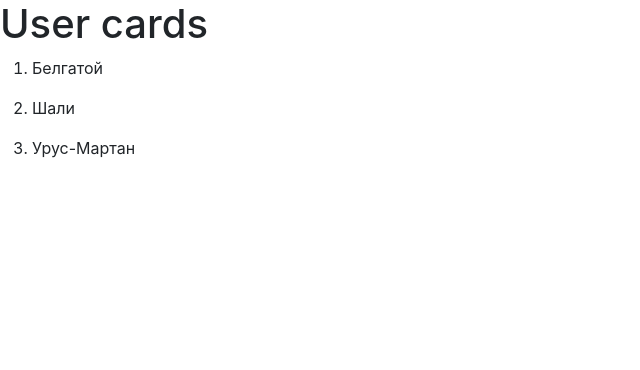
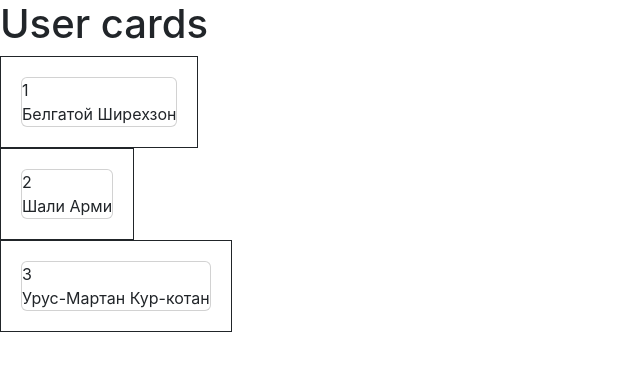
Before and after one commit to stsdmchv/test-project, a React (Create React App) app: page / in a window 1280 px wide. Shown: the top 370 px of the page, without its empty margins (0-640 px from the left). Built offline with nearby package versions, Linux system fonts and the light colour scheme; the HTML template or start-up script is replaced by a standard one.

Commit message:
Create cards for users.

```diff
--- /dev/null
+++ b/src/components/userCards.css
@@ -0,0 +1,10 @@
+.Body {
+  display: flex;
+}
+
+.UserCard {
+  padding: 20px;
+  border: 1px solid;
+}
+
+/*# sourceMappingURL=userCards.css.map */
--- a/src/components/userCards.js
+++ b/src/components/userCards.js
@@ -1,14 +1,17 @@
+import {Card} from "react-bootstrap";
+import './userCards.css'
+
 const users = []
-users.push({ id: '1', name: 'Белгатой' })
-users.push({ id: '2', name: 'Шали' })
-users.push({ id: '3', name: 'Урус-Мартан' })
+users.push({ id: '1', firstName: 'Белгатой', lastName:'Ширехзон' })
+users.push({ id: '2', firstName: 'Шали', lastName:'Арми' })
+users.push({ id: '3', firstName: 'Урус-Мартан', lastName:'Кур-котан' })
 
 const UserCards = () => (
   users.map((user, index) =>
-    <div>
-      <ol>
-        <li key={index} value={user.id}>{user.name}</li>
-      </ol>
+    <div className="Body">
+      <div className="UserCard">
+        <Card>{user.id} <br /> {user.firstName} {user.lastName}</Card>
+      </div>
     </div>
   )
 )
--- /dev/null
+++ b/src/components/userCards.scss
@@ -0,0 +1,8 @@
+.Body{
+  display: flex;
+  }
+
+.UserCard {
+  padding: 20px;
+  border: 1px solid;
+  }
```
Also changed, not shown: 1 other file (tests, documents, lock files or other folders).
